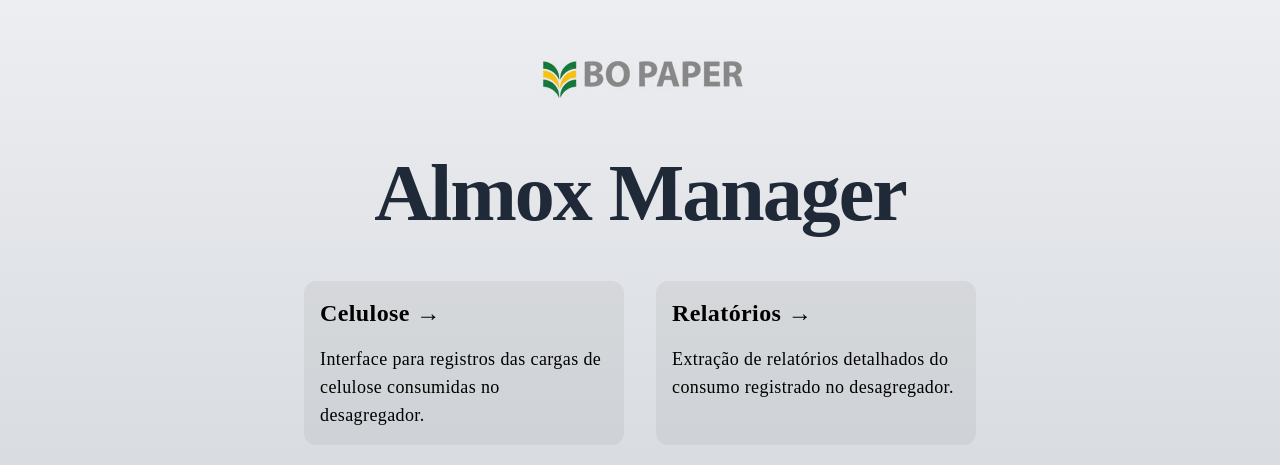
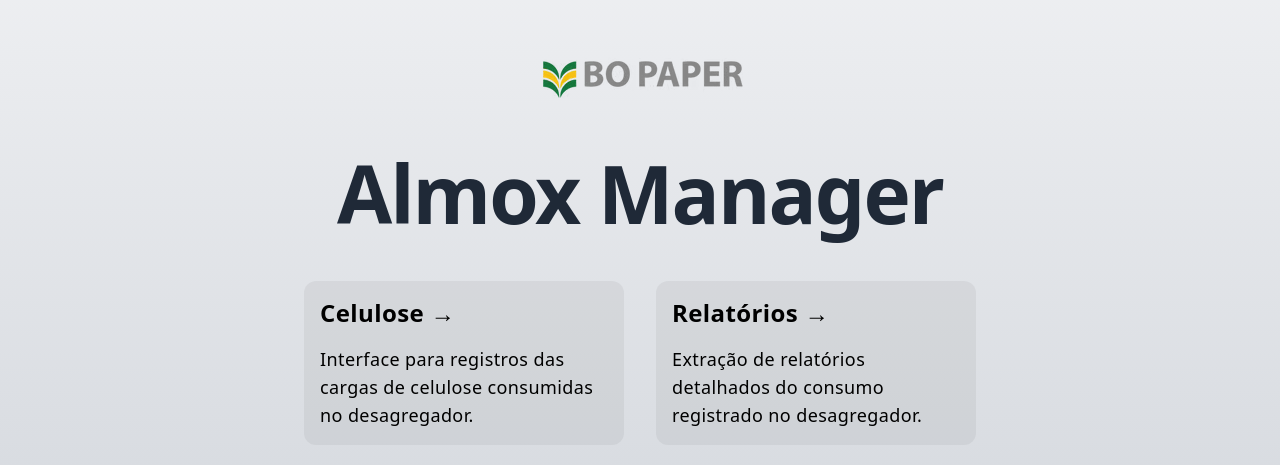
Before and after one commit to Raflord/AXMngr-client, a React (Vite) app: page / in a window 1280 px wide. Shown: the part 153-618 px from the top of the page. Built offline with nearby package versions, Linux system fonts and the light colour scheme.

Commit message:
Update tailwind.config.js

```diff
--- a/tailwind.config.js
+++ b/tailwind.config.js
@@ -1,14 +1,8 @@
 /** @type {import('tailwindcss').Config} */
-import { fontFamily } from "tailwindcss/defaultTheme";
-
 export default {
   content: ["./index.html", "./src/**/*.tsx"],
   theme: {
-    extend: {
-      fontFamily: {
-        sans: ["var(--font-geist-sans)", ...fontFamily.sans],
-      },
-    },
+    extend: {},
   },
   plugins: [],
 };
```
